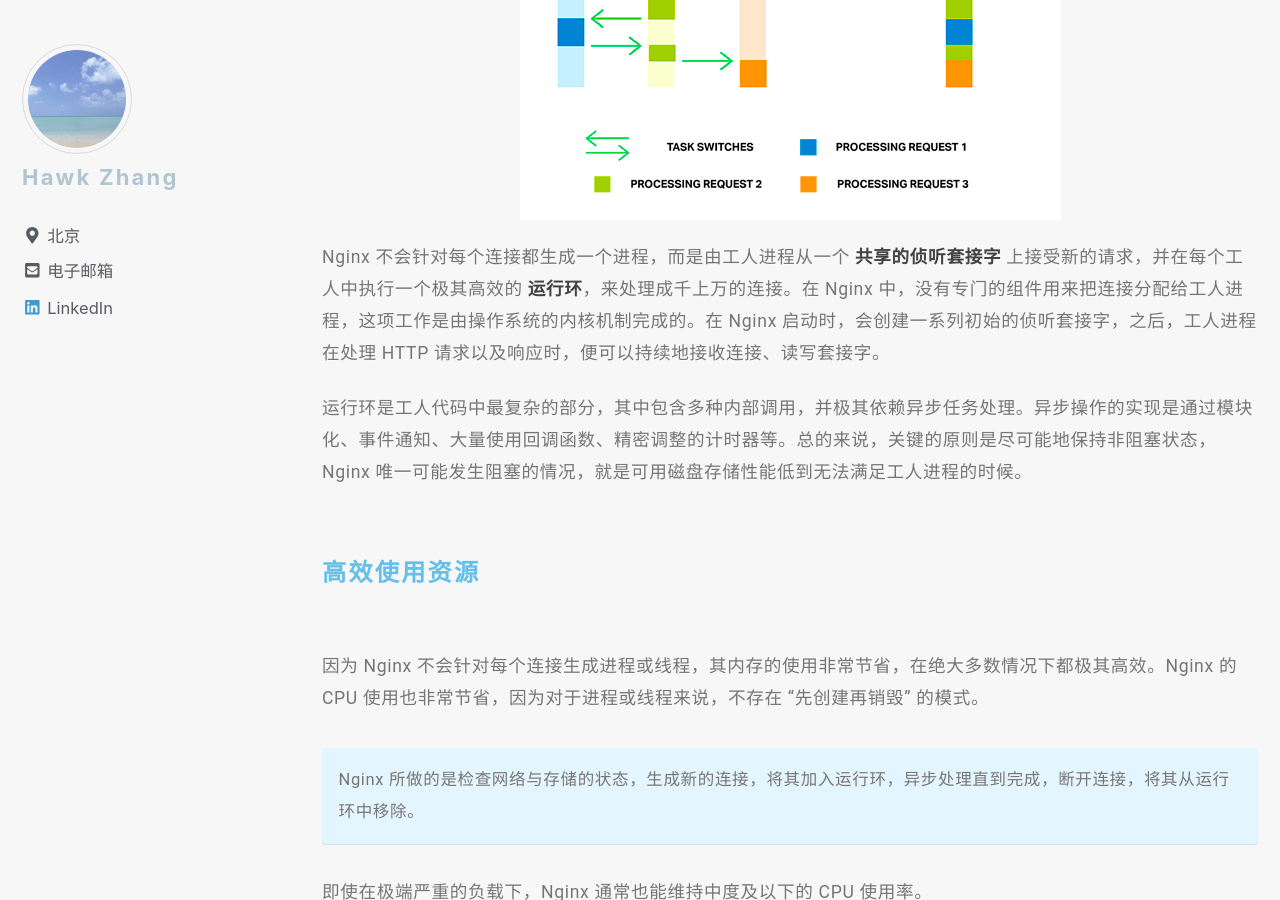
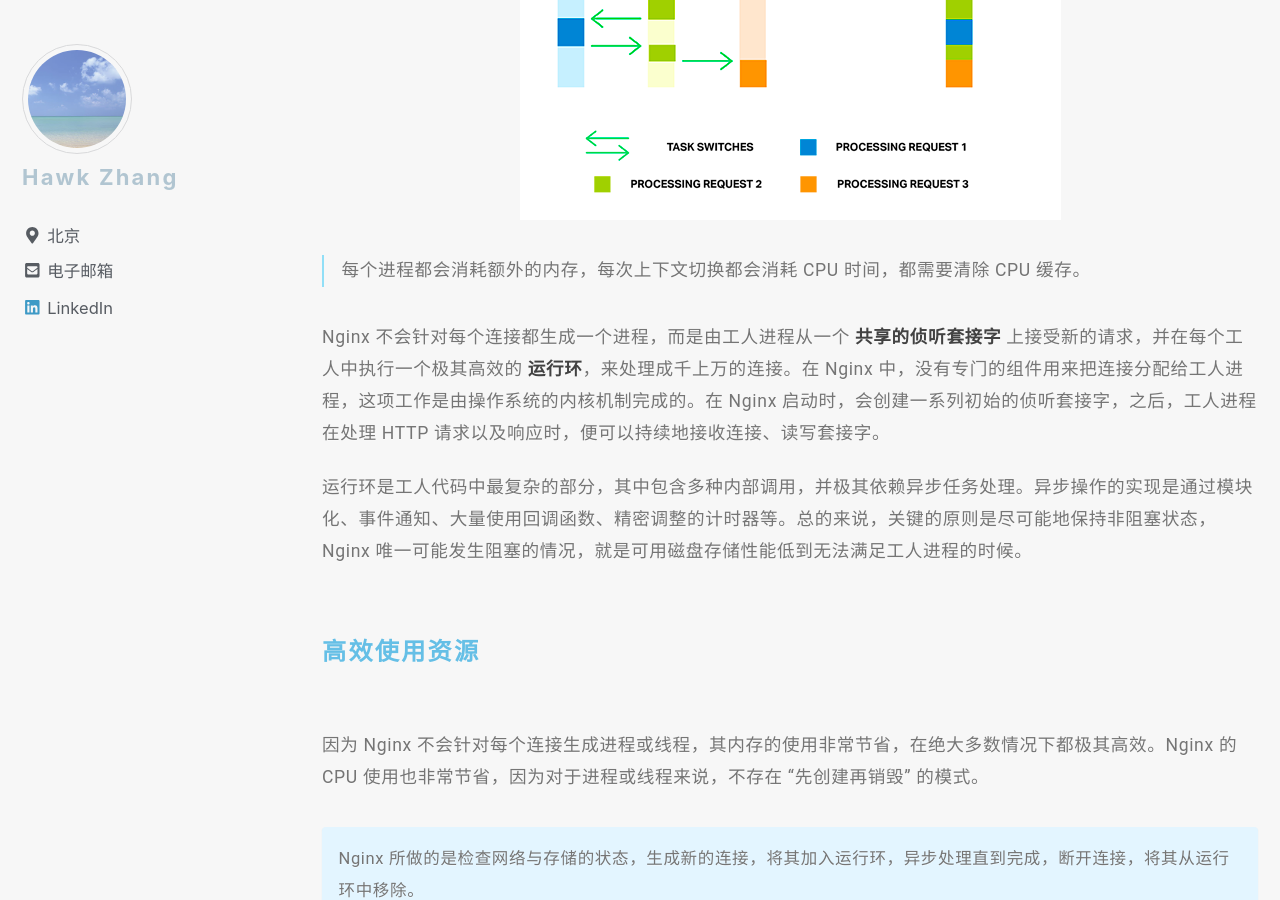
Before and after one commit to narru888/linotes_note, a Jekyll site: the page built from _posts/server/nginx/2016-01-03-nginx.basic.md, in a window 1280 px wide and 900 px high, scrolled down 17070 px. Built offline with Jekyll 4.4.1, drawn with Linux system fonts in a browser that asks for light colours; nearby versions of some CDN libraries; a script that is not in the unit is left out.

Commit message:
update on 2018-09-27 09:40:01 CST

```diff
--- a/_posts/server/nginx/2016-01-03-nginx.basic.md
+++ b/_posts/server/nginx/2016-01-03-nginx.basic.md
@@ -401,6 +401,8 @@
 
 ![image-center](/assets/images/Traditional-Server-and-NGINX-Worker.png){: .align-center}
 
+>每个进程都会消耗额外的内存，每次上下文切换都会消耗 CPU 时间，都需要清除 CPU 缓存。
+
 Nginx 不会针对每个连接都生成一个进程，而是由工人进程从一个 **共享的侦听套接字** 上接受新的请求，并在每个工人中执行一个极其高效的 **运行环**，来处理成千上万的连接。在 Nginx 中，没有专门的组件用来把连接分配给工人进程，这项工作是由操作系统的内核机制完成的。在 Nginx 启动时，会创建一系列初始的侦听套接字，之后，工人进程在处理 HTTP 请求以及响应时，便可以持续地接收连接、读写套接字。
 
 运行环是工人代码中最复杂的部分，其中包含多种内部调用，并极其依赖异步任务处理。异步操作的实现是通过模块化、事件通知、大量使用回调函数、精密调整的计时器等。总的来说，关键的原则是尽可能地保持非阻塞状态，Nginx 唯一可能发生阻塞的情况，就是可用磁盘存储性能低到无法满足工人进程的时候。
```
